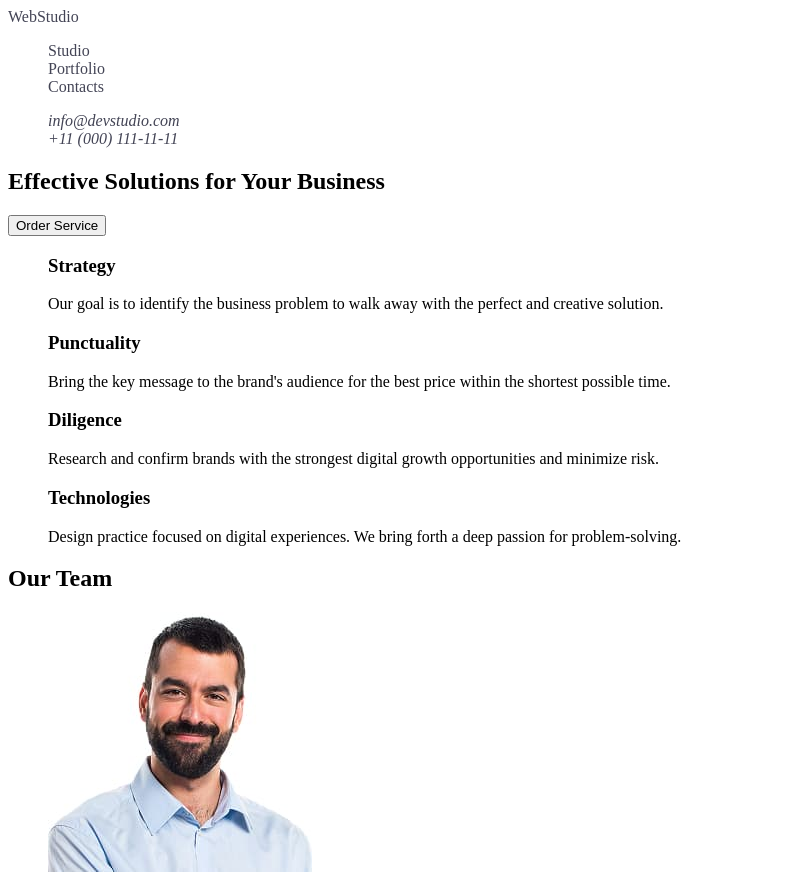
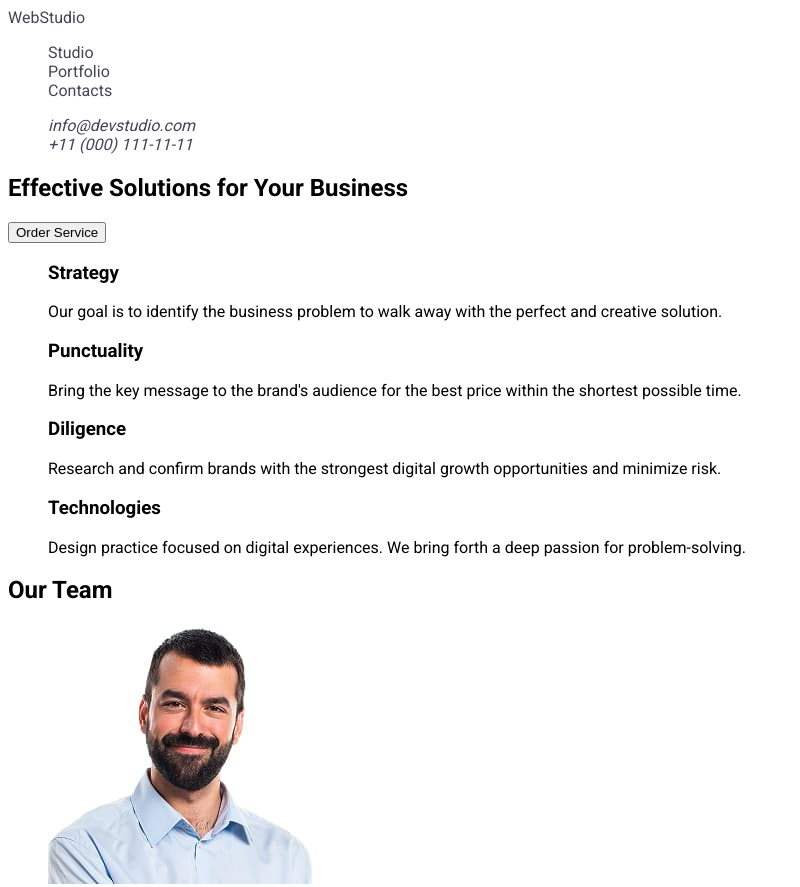
Before and after one commit to tokareva-stacy/goit-markup-hw-02, a plain HTML site: page index.html in a window 1280 px wide. Shown: the top 887 px of the page, without its empty margins (0-800 px from the left). Drawn offline with Linux system fonts and the light colour scheme.

Commit message:
add fonts

```diff
--- a/css/styles.css
+++ b/css/styles.css
@@ -1,3 +1,6 @@
+body {
+    font-family: 'Roboto', sans-serif;
+}
 ul {
     list-style-type: none;
 }
--- a/index.html
+++ b/index.html
@@ -5,10 +5,18 @@
     <meta name="viewport" content="width=device-width, initial-scale=1.0" />
     <title>Document</title>
     <link rel="stylesheet" href="css/styles.css" />
+    <!-- Roboto font -->
     <link rel="preconnect" href="https://fonts.googleapis.com" />
     <link rel="preconnect" href="https://fonts.gstatic.com" crossorigin />
     <link
       href="https://fonts.googleapis.com/css2?family=Roboto:wght@400;500;700&display=swap"
+      rel="stylesheet"
+    />
+    <!-- Raleway font -->
+    <link rel="preconnect" href="https://fonts.googleapis.com" />
+    <link rel="preconnect" href="https://fonts.gstatic.com" crossorigin />
+    <link
+      href="https://fonts.googleapis.com/css2?family=Raleway:wght@700&display=swap"
       rel="stylesheet"
     />
   </head>
```
